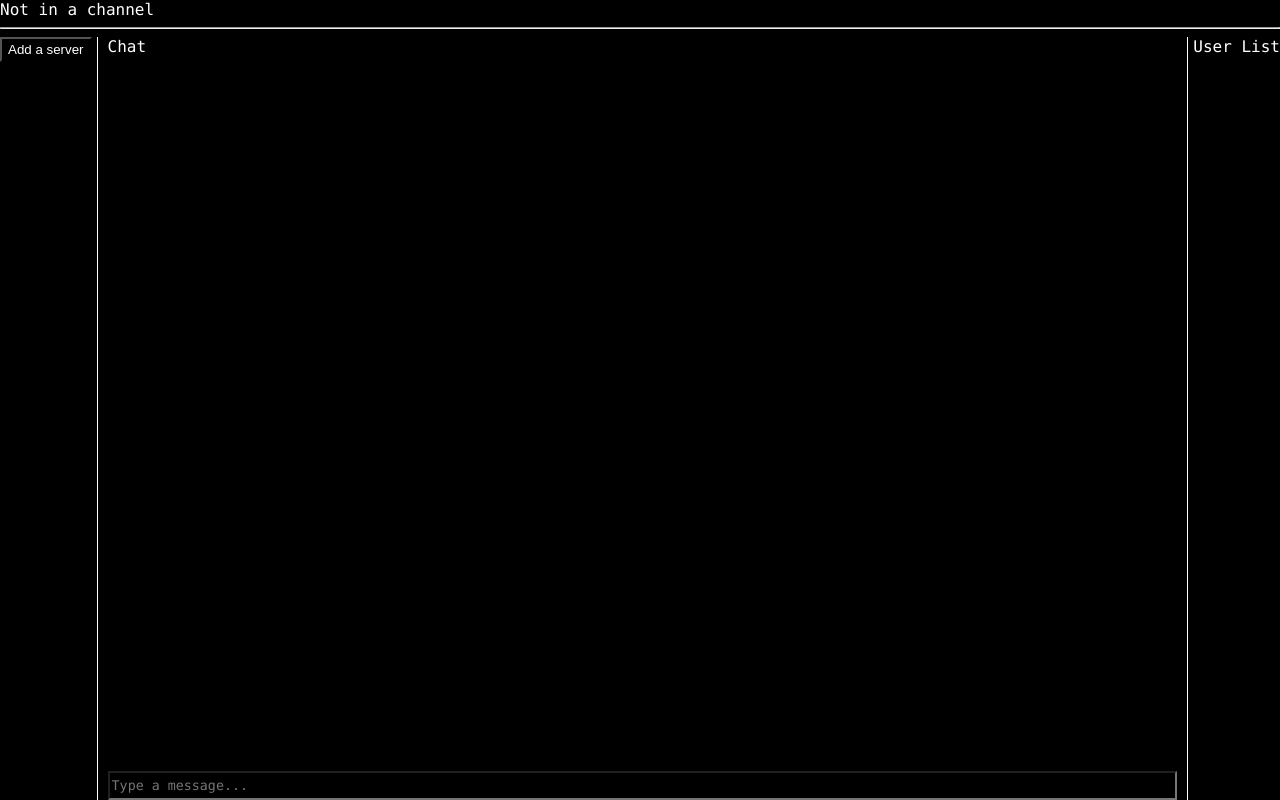
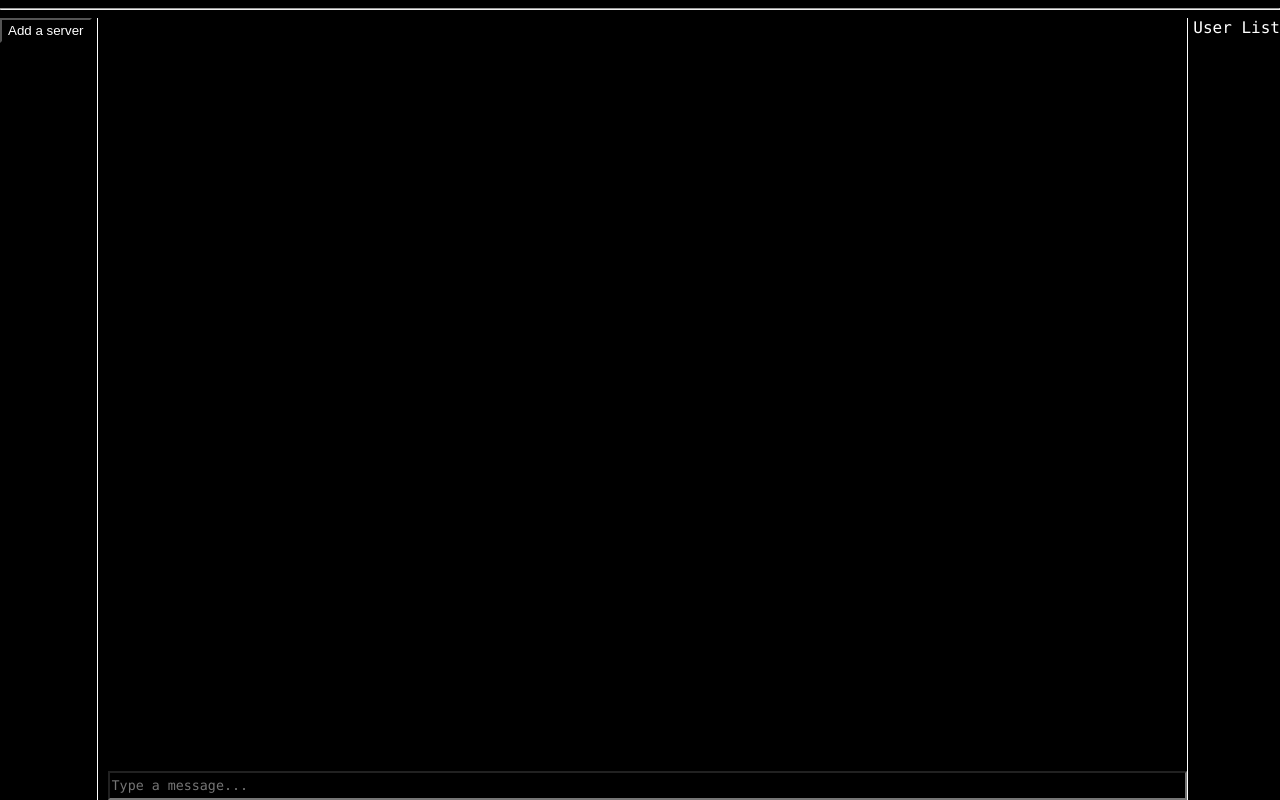
Before and after one commit to burace17/chatclient-web, a React (Create React App) app: page / in a window 1280 px wide. Built offline with nearby package versions, Linux system fonts and the light colour scheme.

Commit message:
Basic sending and receiving of messages

```diff
--- a/src/App.tsx
+++ b/src/App.tsx
@@ -5,6 +5,7 @@ import ServerTree from './components/ServerTree';
 import Chat from './components/Chat';
 import UserList from './components/UserList';
 import Client from './net/client';
+import { ClientMessage } from './net/client';
 
 function map<T, K>(iter: IterableIterator<T>, f: (t: T) => K): Array<K>  {
     let arr = [];
@@ -36,7 +37,8 @@ interface Properties {}
 
 interface State {
   serverNames: Array<ServerInfo>
-  selectedChannel: [string, string] // address, channel name
+  selectedChannel: [string?, string?] // address, channel name
+  currentChannelMessages: Array<ClientMessage>
 }
 
 class App extends React.Component<Properties, State> {
@@ -46,12 +48,21 @@ class App extends React.Component<Properties, State> {
     this.clients = new Map<string, Client>();
     this.state = {
       serverNames: [],
-      selectedChannel: ["", "Not in a channel"]
+      selectedChannel: [undefined, undefined],
+      currentChannelMessages: []
     }
     this.onServerAdded = this.onServerAdded.bind(this);
     this.onMessageReceived = this.onMessageReceived.bind(this);
     this.onServerNameChanged = this.onServerNameChanged.bind(this);
     this.onSelectedChannelChanged = this.onSelectedChannelChanged.bind(this);
+    this.onSendMessage = this.onSendMessage.bind(this);
+  }
+
+  private onSendMessage(text: string) {
+    const [addr, channelName] = this.state.selectedChannel;
+    if (addr !== undefined && channelName !== undefined) {
+      this.clients.get(addr)?.sendMessage(channelName, text);
+    }
   }
 
   private onSelectedChannelChanged(newChannel: [string, string]) {
@@ -59,8 +70,12 @@ class App extends React.Component<Properties, State> {
       this.setState({ selectedChannel: newChannel });
   }
 
-  private onMessageReceived(address: string, evt: MessageEvent<any>) {
-
+  private onMessageReceived(addr: string, channel: string) {
+    if (addr === this.state.selectedChannel[0] && channel === this.state.selectedChannel[1]) {
+      const messages = this.clients.get(addr)?.getMessages(channel);
+      if (messages)
+        this.setState({ currentChannelMessages: messages });
+    }
   }
 
   private onServerNameChanged() {
@@ -88,11 +103,11 @@ class App extends React.Component<Properties, State> {
   render() {
     return (
       <div className="App">
-        <Header channel={this.state.selectedChannel[1]} />
+        <Header channel={this.state.selectedChannel[1] ?? ""} />
         <div className="App-container">
           <ServerTree onServerAdded={this.onServerAdded} connectedServers={this.state.serverNames}
                       selectedChannel={this.state.selectedChannel} onSelectedChannelChanged={this.onSelectedChannelChanged} />
-          <Chat />
+          <Chat messages={this.state.currentChannelMessages} onSendMessage={this.onSendMessage} />
           <UserList />
         </div>
       </div>
--- a/src/components/Chat.css
+++ b/src/components/Chat.css
@@ -1,7 +1,7 @@
 .Chat {
     flex: 2 1 auto;
     margin-left: 10px;
-    margin-right: 10px;
+    margin-right: 0px;
     display: flex;
     flex-direction: column;
 }
--- a/src/components/Chat.tsx
+++ b/src/components/Chat.tsx
@@ -1,16 +1,18 @@
 import './Chat.css';
 import MessageList from './MessageList';
 import EntryBox from './EntryBox';
+import { ClientMessage } from '../net/client';
 
 interface Properties {
-
+    messages: Array<ClientMessage>
+    onSendMessage: (text: string) => void;
 }
 
 function Chat(props: Properties) {
     return (
         <div className="Chat">
-            <MessageList />
-            <EntryBox />
+            <MessageList messages={props.messages} />
+            <EntryBox onSendMessage={props.onSendMessage} />
         </div>
     );
 }
--- a/src/components/EntryBox.tsx
+++ b/src/components/EntryBox.tsx
@@ -2,13 +2,21 @@ import './EntryBox.css';
 import './util.css';
 
 interface Properties {
-
+    onSendMessage: (text: string) => void;
 }
 
 function EntryBox(props: Properties) {
+    const onKeyDown = (evt: React.KeyboardEvent<HTMLInputElement>) => {
+        if (evt.key === "Enter") {
+            const target = evt.target as HTMLInputElement;
+            props.onSendMessage(target.value);
+            target.value = "";
+        }
+    };
     return (
         <div className="entrybox-container">
-            <input type="text" className="entrybox textbox" placeholder="Type a message..." />
+            <input type="text" className="entrybox textbox" placeholder="Type a message..."
+                   onKeyPress={onKeyDown} />
         </div>
     );
 }
--- /dev/null
+++ b/src/components/Message.tsx
@@ -0,0 +1,15 @@
+import React from 'react';
+
+interface Properties {
+    id: number;
+    time: number;
+    text: string;
+    nickname: string;
+}
+export default class Message extends React.Component<Properties> {
+    render() {
+        return (
+           <li key={this.props.id}>{this.props.nickname}: {this.props.text}</li>
+        );
+    }
+}
--- a/src/components/MessageList.css
+++ b/src/components/MessageList.css
@@ -1,3 +1,6 @@
-.MessageList {
+.message-list {
     flex: 2 1 auto;
+    list-style-type: none;
+    overflow-y: auto;
+    height: 88vh;
 }
--- a/src/components/MessageList.tsx
+++ b/src/components/MessageList.tsx
@@ -1,13 +1,44 @@
 import './MessageList.css';
+import Message from './Message';
+import { ClientMessage } from '../net/client';
+import React from 'react';
 
 interface Properties {
-
+    messages: Array<ClientMessage>
 }
 
-function MessageList(props: Properties) {
-    return (
-        <div className="MessageList">Chat</div>
-    );
+class MessageList extends React.Component<Properties> {
+    private messagesEndRef: React.RefObject<HTMLDivElement>;
+    constructor(props: Properties) {
+        super(props);
+        this.messagesEndRef = React.createRef();
+    }
+    scrollToBottom() {
+        this.messagesEndRef.current?.scrollIntoView({ behavior: 'smooth' });
+    }
+
+    componentDidUpdate() {
+        this.scrollToBottom();
+    }
+
+    componentDidMount() {
+        this.scrollToBottom();
+    }
+
+    render() {
+        const msgs = this.props.messages.map(msg => {
+            return <Message id={msg.id} time={msg.time} text={msg.text} nickname={msg.nickname} />
+        });
+
+        return (
+            <div className="message-list">
+                <ul>
+                    {msgs}
+                </ul>
+                <div ref={this.messagesEndRef} />
+            </div>
+        );
+    }
 }
 
 export default MessageList;
--- a/src/components/ServerTree.tsx
+++ b/src/components/ServerTree.tsx
@@ -6,7 +6,7 @@ import React from 'react';
 interface Properties {
     onServerAdded: (addr: string, username: string, password: string) => void;
     connectedServers: Array<ServerInfo>;
-    selectedChannel: [string, string];
+    selectedChannel: [string?, string?];
     onSelectedChannelChanged: (newChannel: [string, string]) => void;
 }
 
--- a/src/net/client.ts
+++ b/src/net/client.ts
@@ -1,4 +1,9 @@
-type MessageCallback = (addr: string, e: MessageEvent<any>) => void;
+export interface ClientMessage {
+    id: number;
+    time: number;
+    text: string;
+    nickname: string;
+}
 
 interface ClientProperties {
     readonly address: string;
@@ -6,19 +11,22 @@ interface ClientProperties {
     readonly password: string;
     readonly onOpen: (addr: string) => void;
     readonly onClose: (addr: string) => void;
-    readonly onMessage: MessageCallback;
+    readonly onMessage: (addr: string, channel: string) => void;
     readonly onServerNameChanged: () => void;
 }
+
 class Client {
     private readonly ws: WebSocket;
     private readonly props: ClientProperties;
     private serverName: string;
     private channels: Array<string>;
+    private channelMessages: Map<string, Array<ClientMessage>>;
 
     constructor(props: ClientProperties) {
         this.props = props;
         this.serverName = props.address;
         this.channels = [];
+        this.channelMessages = new Map<string, Array<ClientMessage>>();
         this.socketOnOpen = this.socketOnOpen.bind(this);
         this.socketOnClose = this.socketOnClose.bind(this);
         this.socketOnMessage = this.socketOnMessage.bind(this);
@@ -50,10 +58,22 @@ class Client {
         if (message.cmd === "WELCOME") {
             this.serverName = message.name;
             this.channels = message.channels;
+            for (const channel of this.channels) {
+                this.channelMessages.set(channel, []);
+            }
+
             this.props.onServerNameChanged();
         }
-
-        this.props.onMessage(this.props.address, evt);
+        else if (message.cmd === "MSG") {
+            let msgs = this.channelMessages.get(message.channel);
+            msgs?.push({
+                id: message.message_id,
+                text: message.content,
+                time: message.time,
+                nickname: message.user.nickname
+            });
+            this.props.onMessage(this.props.address, message.channel);
+        }
     }
 
     getProps() {
@@ -67,6 +87,20 @@ class Client {
     getChannels() {
         return this.channels;
     }
+
+    getMessages(channel: string) {
+        return this.channelMessages.get(channel);
+    }
+
+    sendMessage(channel: string, text: string) {
+        const packet = {
+            "cmd" : "MSG",
+            "channel" : channel,
+            "content" : text
+        };
+
+        this.ws.send(JSON.stringify(packet));
+    }
 }
 
 export default Client;
```
